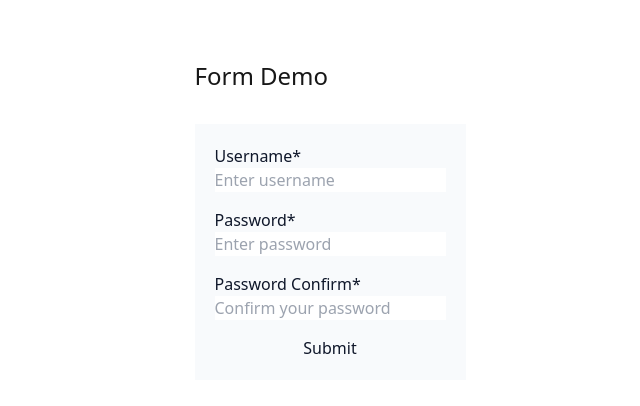
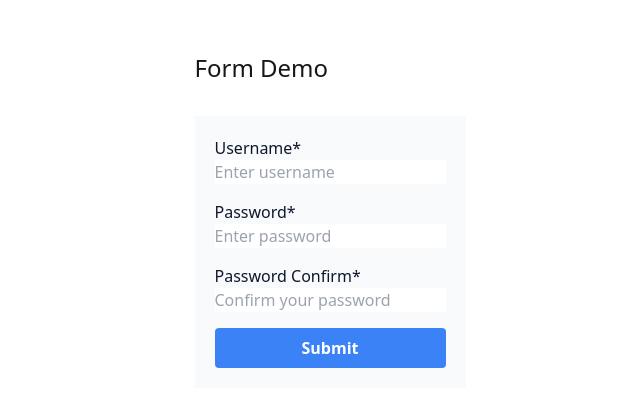
Before and after one commit to michealengland/form-demo, a Next.js app: page / in a window 1280 px wide. Shown: the part 180-586 px from the top of the page, without its empty margins (310-950 px from the left). Built offline with nearby package versions, Linux system fonts and the light colour scheme.

Commit message:
Add simple Button component to form

```diff
--- /dev/null
+++ b/src/components/Button.tsx
@@ -0,0 +1,27 @@
+
+import { ButtonHTMLAttributes } from 'react';
+interface ButtonProps {
+	id: string;
+	onClick: (e:React.MouseEvent<HTMLButtonElement>) => void;
+	text: string;
+	type: ButtonHTMLAttributes<HTMLButtonElement>['type'];
+};
+
+export function Button( {
+	id,
+	onClick,
+	text,
+	type,
+}:ButtonProps ) {
+
+	return (
+		<button
+			className="bg-blue-500 hover:bg-blue-700 text-white font-bold py-2 px-4 rounded"
+			id={ id }
+			onClick={ onClick }
+			type={ type }
+		>
+			{ text }
+		</button>
+	);
+}
--- a/src/pages/index.tsx
+++ b/src/pages/index.tsx
@@ -2,6 +2,7 @@ import { useState } from 'react';
 
 import { PasswordInput } from '../components/PasswordInput';
 import { TextInput } from '../components/TextInput';
+import { Button } from '../components/Button';
 
 export default function Home() {
   const [formSubmission, setFormSubmission] = useState({
@@ -64,7 +65,15 @@ export default function Home() {
             placeholder="Confirm your password"
             value={ formSubmission.passwordConfirm }
           />
-          <button type="submit">Submit</button>
+          <Button
+            id="submit"
+            onClick={(e) => {
+              e.preventDefault();
+              console.log(formSubmission);
+            }}
+            text="Submit"
+            type="submit"
+          />
         </form>
       </main>
     </div>
```
